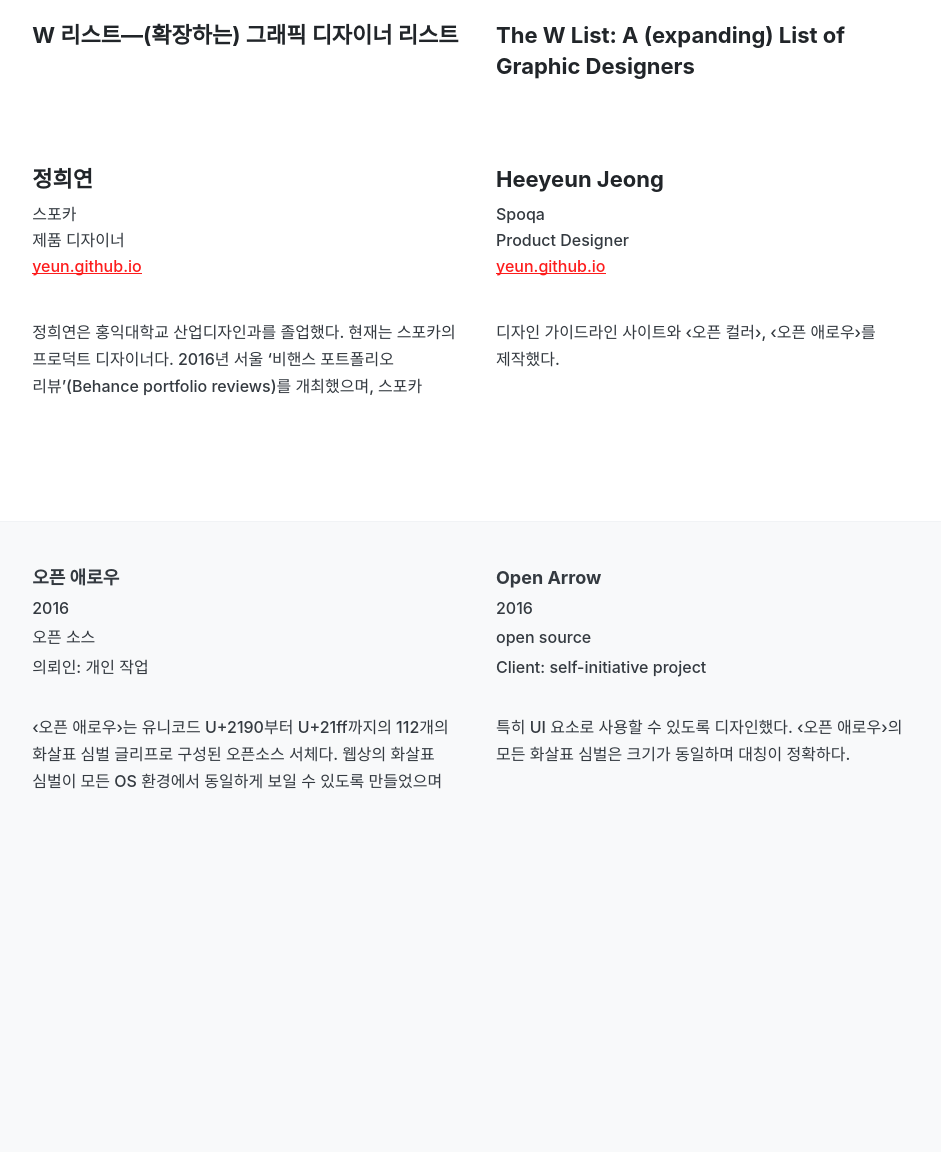
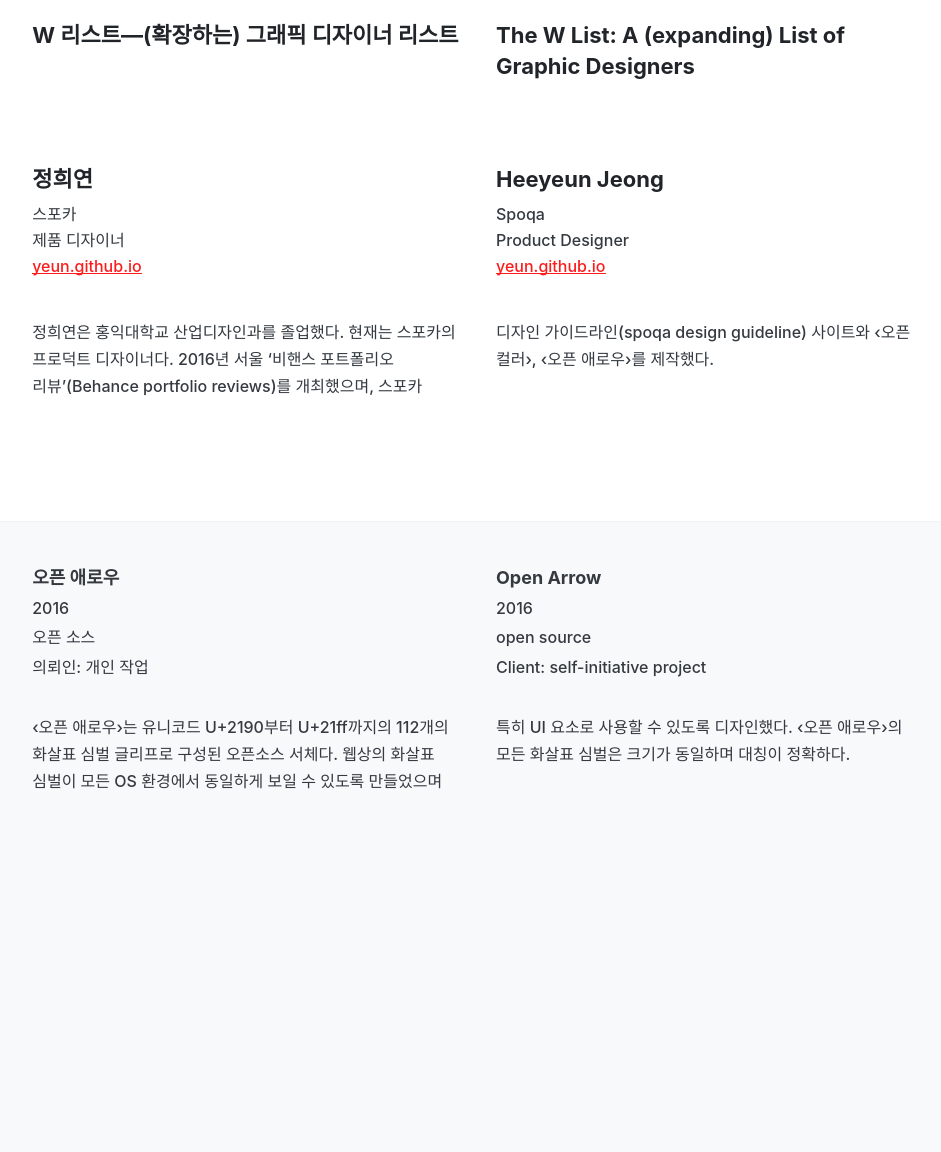
Before and after one commit to wshowlist/wshowlist.github.io, a Jekyll site: the page built from _posts/2017-12-02-heeyeun-jeong.md, in a window 1280 px wide. Shown: the whole page, without its empty margins (159-1100 px from the left). Built offline with Jekyll 4.4.1, drawn with Linux system fonts in a browser that asks for light colours.

```diff
--- a/_posts/2017-12-02-heeyeun-jeong.md
+++ b/_posts/2017-12-02-heeyeun-jeong.md
@@ -6,7 +6,7 @@ permalink: heeyeun-jeong
 designer-name: ["정희연", "Heeyeun Jeong"]
 works-at: ["스포카", "Spoqa"]
 position: ["제품 디자이너", "product designer"]
-designer-introdution: "정희연은 홍익대학교 산업디자인과를 졸업했다. 현재는 스포카의 프로덕트 디자이너다. 2016년 서울 ‘비핸스 포트폴리오 리뷰’(Behance portfolio reviews)를 개최했으며, 스포카 디자인 가이드라인 사이트와 ‹오픈 컬러›, ‹오픈 애로우›를 제작했다."
+designer-introdution: "정희연은 홍익대학교 산업디자인과를 졸업했다. 현재는 스포카의 프로덕트 디자이너다. 2016년 서울 ‘비핸스 포트폴리오 리뷰’(Behance portfolio reviews)를 개최했으며, 스포카 디자인 가이드라인(spoqa design guideline) 사이트와 ‹오픈 컬러›, ‹오픈 애로우›를 제작했다."
 
 designer-site: [ yeun.github.io ]
 ---
```
